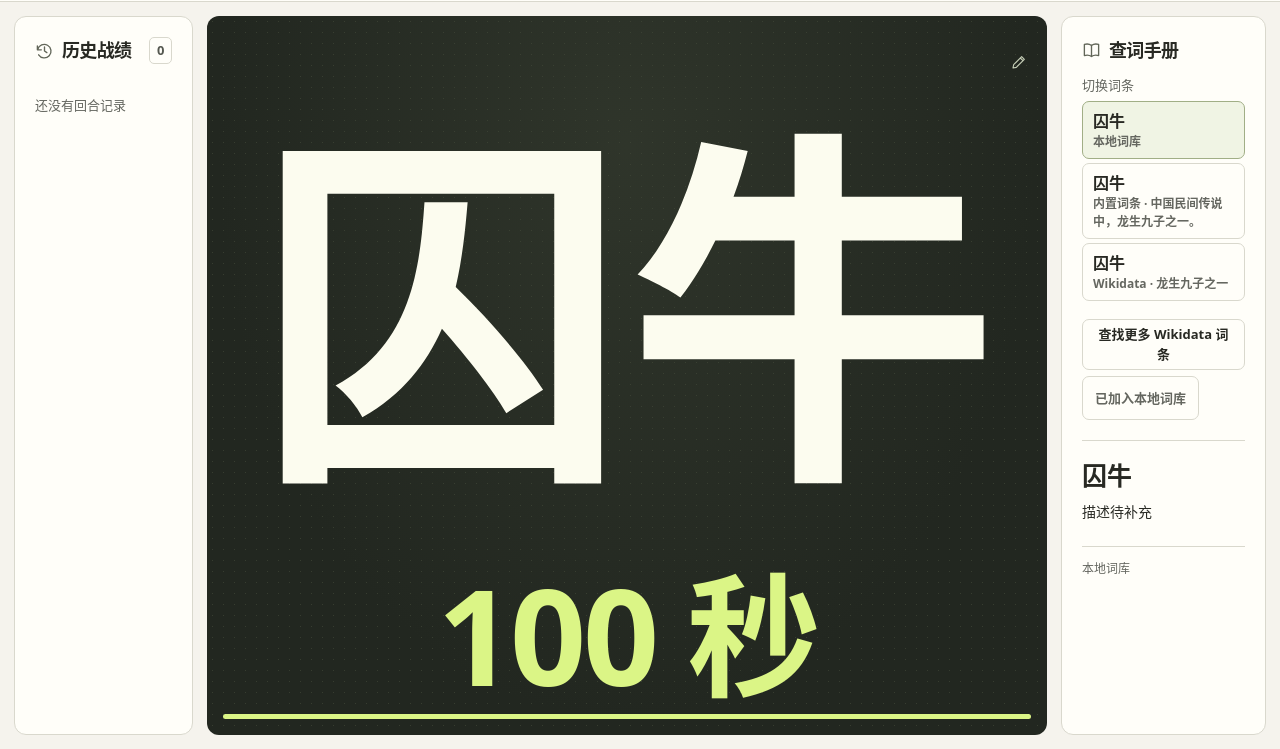
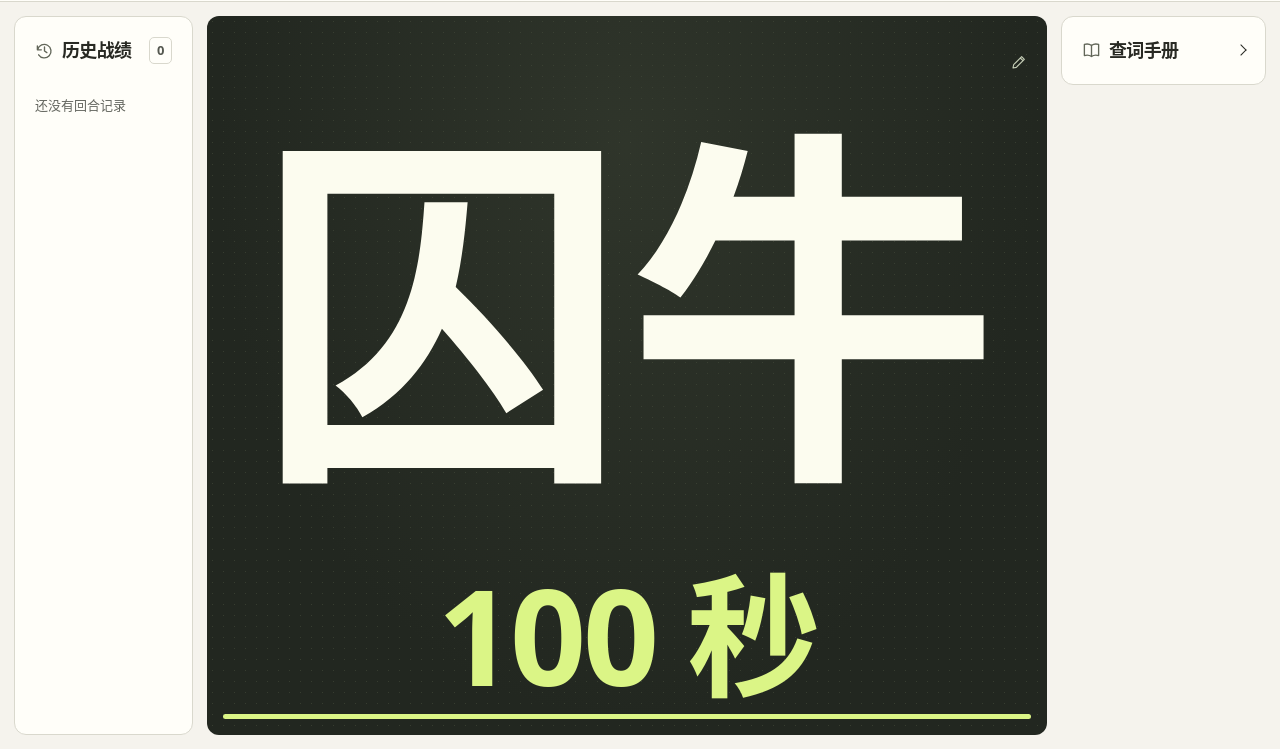
Before and after one commit to FiresChain/word-guess, a plain HTML site: page index.html in a window 1280 px wide. Both pictures are taken after a click on the button "找不到". Shown: the part 51-800 px from the top of the page. Drawn offline with Linux system fonts and the light colour scheme.

Commit message:
Collapse lookup results when capturing a missed keyword

```diff
--- a/index.html
+++ b/index.html
@@ -48,7 +48,8 @@
       <p id="history-empty" class="empty">还没有回合记录</p><ol id="history-list"></ol>
     </aside>
     <aside class="lookup panel" aria-labelledby="lookup-title">
-      <div class="section-heading"><svg aria-hidden="true"><use href="#book"/></svg><h2 id="lookup-title">查词手册</h2></div>
+      <details id="lookup-handbook" open>
+        <summary class="section-heading"><svg aria-hidden="true"><use href="#book"/></svg><h2 id="lookup-title">查词手册</h2></summary>
         <p id="lookup-status" role="status"></p>
         <div id="lookup-switcher" hidden>
           <div id="switcher-label">切换词条</div>
@@ -59,6 +60,7 @@
           <button id="lookup-missing" type="button" title="将当前关键词加入本地词库">找不到</button>
         </div>
         <article id="entry" aria-labelledby="entry-title" hidden></article>
+      </details>
     </aside>
   </main>
   <dialog id="keyword-dialog" aria-labelledby="keyword-title">
--- a/lookup.js
+++ b/lookup.js
@@ -7,6 +7,7 @@
   const entry = document.querySelector("#entry");
   const onlineButton = document.querySelector("#lookup-online");
 
+  const handbook = document.querySelector("#lookup-handbook");
   const missingButton = document.querySelector("#lookup-missing");
 
   const wikidata = "https://www.wikidata.org";
@@ -69,7 +70,7 @@
     const heading = element("h3", title);
     heading.id = "entry-title";
     entry.append(heading);
-    if (description || card.custom) entry.append(element("p", description || "描述待补充", card.custom ? "custom-description" : ""));
+    if (description) entry.append(element("p", description, card.custom ? "custom-description" : ""));
     if (aliases?.length) entry.append(element("p", `别名：${aliases.join("、")}`, "aliases"));
     if (facts?.length) {
       const list = element("dl");
@@ -360,10 +361,7 @@
     renderCard();
     onlineButton.hidden = true;
     const custom = window.localDictionary.find(term);
-    missingButton.disabled = Boolean(custom);
-    missingButton.textContent = custom ? "已加入本地词库" : "找不到";
-    missingButton.title = custom ? "可在设置的本地词库中编辑" : "将当前关键词加入本地词库";
-    if (custom) {
+    if (custom?.description) {
       const option = { card: { title: custom.keyword, description: custom.description, custom: true }, complete: true };
       lookup.options.push(option);
       lookup.selected = option;
@@ -386,15 +384,26 @@
     }
   }
 
-  document.addEventListener("word-confirmed", event => lookupWord(event.detail));
+  document.addEventListener("word-confirmed", event => {
+    handbook.open = true;
+    lookupWord(event.detail);
+  });
   document.addEventListener("dictionary-changed", () => {
     const { term } = currentLookup;
-    if (currentLookup.options.some(option => option.card.custom) || window.localDictionary.find(term)) lookupWord(term);
+    if (currentLookup.options.some(option => option.card.custom) || window.localDictionary.find(term)?.description) lookupWord(term);
   });
 
   missingButton.addEventListener("click", () => {
     try {
-      window.localDictionary.save({ keyword: currentLookup.term, description: "" });
+      const hasResult = Boolean(currentLookup.selected);
+      const term = currentLookup.term;
+      if (!window.localDictionary.find(term)) {
+        window.localDictionary.save({ keyword: term, description: "" });
+      }
+      if (hasResult) {
+        handbook.open = false;
+        document.querySelector("#toggle-clock").focus({ preventScroll: true });
+      }
     } catch (error) {
       status.textContent = error.message;
     }
--- a/rounds.js
+++ b/rounds.js
@@ -283,7 +283,7 @@
     if (event.key !== ' ' || event.defaultPrevented || event.isComposing ||
         event.altKey || event.ctrlKey || event.metaKey || event.shiftKey ||
         keywordDialog.open || settingsDialog.open) return;
-    const control = event.target.closest?.('button, input, textarea, select, a[href], [contenteditable]:not([contenteditable="false"])');
+    const control = event.target.closest?.('button, summary, input, textarea, select, a[href], [contenteditable]:not([contenteditable="false"])');
     if (control && control !== toggleClock) return;
     event.preventDefault();
     if (!event.repeat) toggleTimer();
--- a/styles.css
+++ b/styles.css
@@ -127,8 +127,12 @@ dialog label:not(h2 label) { display:block; margin-bottom:6px; color:var(--muted
 .lookup footer { margin-top:22px; padding-top:12px; border-top:1px solid var(--line); font-size:12px; color:var(--muted); overflow-wrap:anywhere }
 .dictionary-entries .dictionary-filter { display:flex; align-items:center; gap:7px; margin:8px 0; cursor:pointer }
 .dictionary-filter input { width:16px; min-height:0; height:16px; margin:0; accent-color:var(--ink) }
+.lookup:has(#lookup-handbook:not([open])) { height:auto }
+#lookup-handbook > summary { list-style:none; cursor:pointer }
+#lookup-handbook > summary::-webkit-details-marker { display:none }
+#lookup-handbook > summary::after { content:""; width:7px; height:7px; margin-left:auto; border:solid currentColor; border-width:0 1.5px 1.5px 0; transform:rotate(-45deg) }
+#lookup-handbook[open] > summary::after { transform:rotate(45deg) }
 .lookup-actions { display:flex; flex-wrap:wrap; gap:6px; margin-top:14px }
-#lookup-missing:disabled { color:var(--muted); cursor:default }
 .lookup-actions button { padding:5px 12px; font-size:var(--caption) }
 @media(max-width:1000px) {
   .desk { grid-template-columns:repeat(2,minmax(0,1fr)) }
```
Lines whose indentation alone changed are shown as unchanged.
